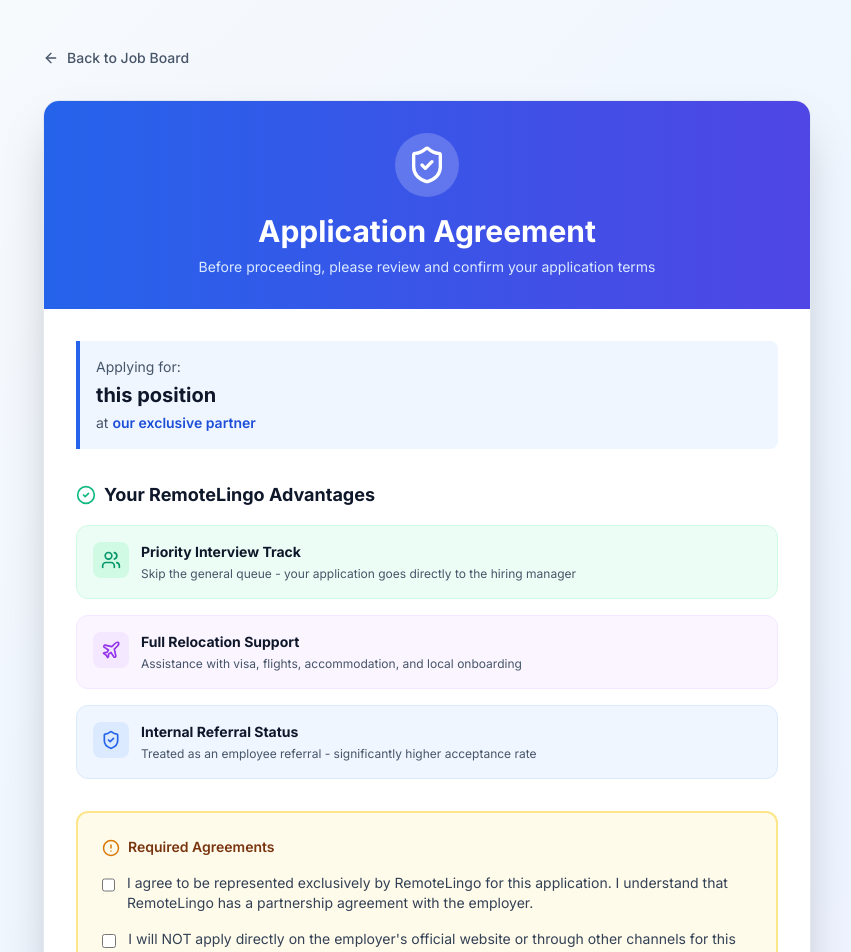
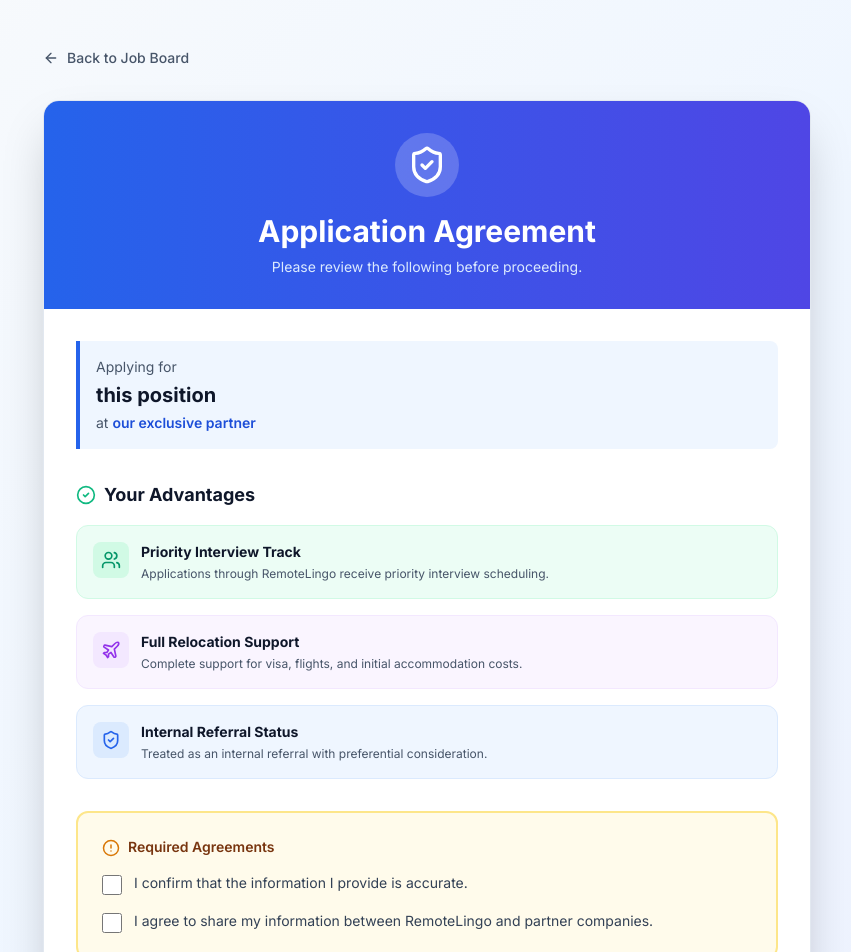
Before and after one commit to waiiCheng/remotelingo-mvp, a Next.js app in the folder frontend/: page /apply-info in a window 1280 px wide. Shown: the top 952 px of the page, without its empty margins (213-1064 px from the left). Built offline with nearby package versions, Linux system fonts and the light colour scheme.

Commit message:
fix: Replace all translation keys with inline conditionals to bypass TypeScript check

```diff
--- a/frontend/app/apply-info/page.tsx
+++ b/frontend/app/apply-info/page.tsx
@@ -4,7 +4,6 @@
 import { useSearchParams, useRouter } from 'next/navigation';
 import { CheckCircle2, ShieldCheck, Plane, Users, ArrowRight, ArrowLeft, AlertCircle } from 'lucide-react';
 import Link from 'next/link';
-import { translations, Language } from '@/lib/translations';
 
 export default function ApplyInfoPage() {
   const searchParams = useSearchParams();
@@ -15,12 +14,11 @@
   const [jobTitle, setJobTitle] = useState('');
   const [companyLabel, setCompanyLabel] = useState('');
   const [applyUrl, setApplyUrl] = useState('');
-  const [language, setLanguage] = useState<Language>('en');
-  const t = translations[language];
+  const [language, setLanguage] = useState<'en' | 'jp' | 'kr'>('en');
 
   // Sync language from localStorage
   useEffect(() => {
-    const savedLang = localStorage.getItem('language') as Language;
+    const savedLang = localStorage.getItem('language') as 'en' | 'jp' | 'kr';
     if (savedLang && (savedLang === 'en' || savedLang === 'jp' || savedLang === 'kr')) {
       setLanguage(savedLang);
     }
@@ -65,9 +63,9 @@
             <div className="inline-flex p-3 bg-white/20 rounded-full mb-4">
               <ShieldCheck size={40} />
             </div>
-            <h1 className="text-3xl font-bold mb-2">{t.applicationAgreement}</h1>
+            <h1 className="text-3xl font-bold mb-2">{language === 'jp' ? '応募に関する同意事項' : language === 'kr' ? '지원 동의서' : 'Application Agreement'}</h1>
             <p className="text-blue-100 text-sm max-w-xl mx-auto">
-              {t.beforeProceeding}
+              {language === 'jp' ? '応募に進む前に、以下の内容をご確認ください。' : language === 'kr' ? '진행하기 전에 다음 내용을 확인해 주세요.' : 'Please review the following before proceeding.'}
             </p>
           </div>
 
@@ -75,10 +73,10 @@
           <div className="p-8">
             {/* Job Info */}
             <div className="mb-8 p-4 bg-blue-50 border-l-4 border-blue-600 rounded-r-lg">
-              <p className="text-sm text-slate-600 mb-1">{t.applyingFor}</p>
+              <p className="text-sm text-slate-600 mb-1">{language === 'jp' ? '応募職種' : language === 'kr' ? '지원 직종' : 'Applying for'}</p>
               <h2 className="text-xl font-bold text-slate-900">{jobTitle}</h2>
               <p className="text-sm text-slate-600 mt-1">
-                {t.at} <span className="font-semibold text-blue-700">{companyLabel}</span>
+                {language === 'jp' ? '企業' : language === 'kr' ? '회사' : 'at'} <span className="font-semibold text-blue-700">{companyLabel}</span>
               </p>
             </div>
 
@@ -86,7 +84,7 @@
             <div className="mb-8">
               <h3 className="text-lg font-bold text-slate-900 mb-4 flex items-center gap-2">
                 <CheckCircle2 size={20} className="text-emerald-500" />
-                {t.yourAdvantages}
+                {language === 'jp' ? 'あなたのメリット' : language === 'kr' ? '귀하의 이점' : 'Your Advantages'}
               </h3>
 
               <div className="space-y-4">
@@ -95,9 +93,9 @@
                     <Users size={20} className="text-emerald-600" />
                   </div>
                   <div>
-                    <p className="font-bold text-slate-900 text-sm">{t.priorityInterviewTrack}</p>
+                    <p className="font-bold text-slate-900 text-sm">{language === 'jp' ? '優先面接トラック' : language === 'kr' ? '우선 면접 트랙' : 'Priority Interview Track'}</p>
                     <p className="text-xs text-slate-600 mt-1">
-                      {t.priorityInterviewDesc}
+                      {language === 'jp' ? 'RemoteLingoを通じて応募すると、優先的に面接のご案内をいたします。' : language === 'kr' ? 'RemoteLingo를 통해 지원하면 우선적으로 면접 안내를 드립니다.' : 'Applications through RemoteLingo receive priority interview scheduling.'}
                     </p>
                   </div>
                 </div>
@@ -107,9 +105,9 @@
                     <Plane size={20} className="text-purple-600" />
                   </div>
                   <div>
-                    <p className="font-bold text-slate-900 text-sm">{t.fullRelocationSupport}</p>
+                    <p className="font-bold text-slate-900 text-sm">{language === 'jp' ? '完全な移住サポート' : language === 'kr' ? '완전한 이주 지원' : 'Full Relocation Support'}</p>
                     <p className="text-xs text-slate-600 mt-1">
-                      {t.fullRelocationDesc}
+                      {language === 'jp' ? 'ビザ取得、航空券、初期滞在費用など、全面的にサポートいたします。' : language === 'kr' ? '비자 취득, 항공권, 초기 체류 비용 등을 전면적으로 지원합니다.' : 'Complete support for visa, flights, and initial accommodation costs.'}
                     </p>
                   </div>
                 </div>
@@ -119,9 +117,9 @@
                     <ShieldCheck size={20} className="text-blue-600" />
                   </div>
                   <div>
-                    <p className="font-bold text-slate-900 text-sm">{t.internalReferralStatus}</p>
+                    <p className="font-bold text-slate-900 text-sm">{language === 'jp' ? '内部紹介ステータス' : language === 'kr' ? '내부 추천 상태' : 'Internal Referral Status'}</p>
                     <p className="text-xs text-slate-600 mt-1">
-                      {t.internalReferralDesc}
+                      {language === 'jp' ? '通常の応募者より優遇される、社内紹介と同等の扱いを受けられます。' : language === 'kr' ? '일반 지원자보다 우대받는 사내 추천과 동등한 대우를 받을 수 있습니다.' : 'Treated as an internal referral with preferential consideration.'}
                     </p>
                   </div>
                 </div>
@@ -133,7 +131,7 @@
               <div className="flex items-start gap-2 mb-3">
                 <AlertCircle size={18} className="text-amber-600 mt-0.5 flex-shrink-0" />
                 <p className="text-sm font-semibold text-amber-900">
-                  {t.requiredAgreements}
+                  {language === 'jp' ? '必須同意事項' : language === 'kr' ? '필수 동의 사항' : 'Required Agreements'}
                 </p>
               </div>
 
@@ -146,7 +144,7 @@
                     className="w-5 h-5 rounded border-2 border-slate-300 text-blue-600 focus:ring-2 focus:ring-blue-500 mt-0.5 cursor-pointer"
                   />
                   <span className="text-sm text-slate-700 group-hover:text-slate-900 transition-colors">
-                    {t.agreement1}
+                    {language === 'jp' ? '提供した情報が正確であることを確認しました。' : language === 'kr' ? '제공한 정보가 정확함을 확인했습니다.' : 'I confirm that the information I provide is accurate.'}
                   </span>
                 </label>
 
@@ -158,7 +156,7 @@
                     className="w-5 h-5 rounded border-2 border-slate-300 text-blue-600 focus:ring-2 focus:ring-blue-500 mt-0.5 cursor-pointer"
                   />
                   <span className="text-sm text-slate-700 group-hover:text-slate-900 transition-colors">
-                    {t.agreement2}
+                    {language === 'jp' ? 'RemoteLingoとパートナー企業との間で私の情報を共有することに同意します。' : language === 'kr' ? 'RemoteLingo와 파트너 회사 간에 내 정보를 공유하는 것에 동의합니다.' : 'I agree to share my information between RemoteLingo and partner companies.'}
                   </span>
                 </label>
               </div>
@@ -176,17 +174,17 @@
             >
               {canProceed ? (
                 <>
-                  {t.proceedToForm}
+                  {language === 'jp' ? '応募フォームに進む' : language === 'kr' ? '지원 양식으로 진행' : 'Proceed to Application Form'}
                   <ArrowRight size={20} />
                 </>
               ) : (
-                <>{t.pleaseAgreeToTerms}</>
+                <>{language === 'jp' ? '規約に同意してください' : language === 'kr' ? '약관에 동의해 주세요' : 'Please agree to the terms'}</>
               )}
             </button>
 
             {/* Disclaimer */}
             <p className="text-xs text-slate-400 text-center mt-4">
-              {t.byProceeding}
+              {language === 'jp' ? '続行することで、利用規約とプライバシーポリシーに同意したことになります。' : language === 'kr' ? '계속 진행하면 이용 약관 및 개인정보 보호정책에 동의한 것으로 간주됩니다.' : 'By proceeding, you agree to our Terms of Service and Privacy Policy.'}
             </p>
           </div>
         </div>
@@ -196,15 +194,15 @@
           <div className="inline-flex items-center gap-6 text-xs text-slate-500">
             <div className="flex items-center gap-1">
               <CheckCircle2 size={14} className="text-emerald-500" />
-              <span>{t.verifiedPartner}</span>
+              <span>{language === 'jp' ? '認証済みパートナー' : language === 'kr' ? '인증된 파트너' : 'Verified Partner'}</span>
             </div>
             <div className="flex items-center gap-1">
               <CheckCircle2 size={14} className="text-emerald-500" />
-              <span>{t.secureProcess}</span>
+              <span>{language === 'jp' ? '安全なプロセス' : language === 'kr' ? '안전한 프로세스' : 'Secure Process'}</span>
             </div>
             <div className="flex items-center gap-1">
               <CheckCircle2 size={14} className="text-emerald-500" />
-              <span>{t.freeService}</span>
+              <span>{language === 'jp' ? '無料サービス' : language === 'kr' ? '무료 서비스' : 'Free Service'}</span>
             </div>
           </div>
         </div>
```
